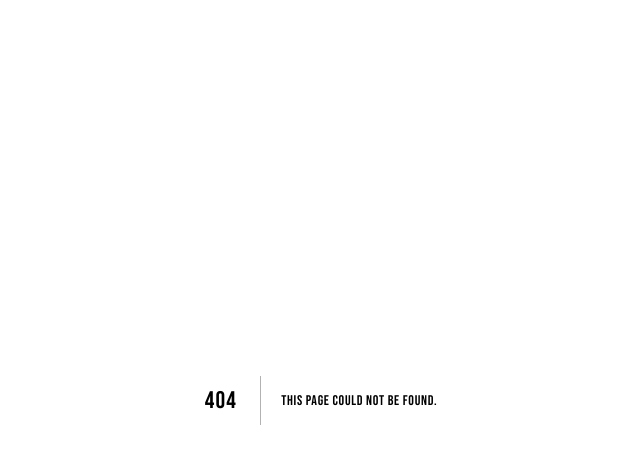
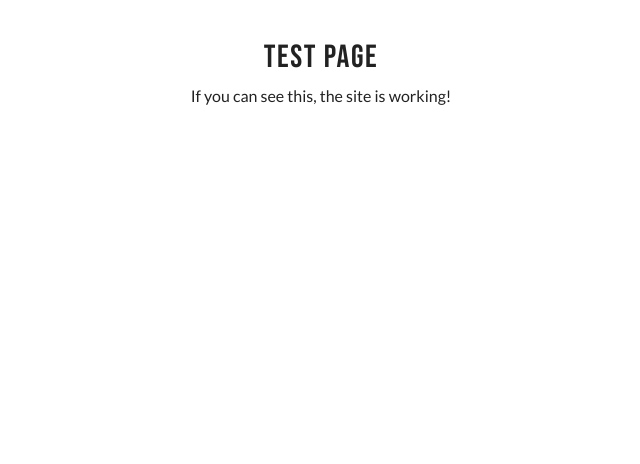
Before and after one commit to shiva-karan-k/Cambridge-VoH-ABC-LP, a Next.js app: page /test in a window 1280 px wide. Before the commit this address had no page. Shown: the top 464 px of the page, without its empty margins (319-959 px from the left). Built offline with nearby package versions, Linux system fonts and the light colour scheme; no server answers.

Commit message:
debug: Add test page and Clerk environment variable logging
- Add /test page to verify basic site functionality
- Add console logging for missing Clerk environment variables
- Help debug Vercel 404 NOT_FOUND error

```diff
--- a/src/app/layout.tsx
+++ b/src/app/layout.tsx
@@ -32,6 +32,13 @@ export default function RootLayout({
 }: Readonly<{
   children: React.ReactNode;
 }>) {
+  // Check if Clerk keys exist
+  const hasClerkKeys = process.env.NEXT_PUBLIC_CLERK_PUBLISHABLE_KEY && process.env.CLERK_SECRET_KEY;
+
+  if (!hasClerkKeys) {
+    console.error('Missing Clerk environment variables');
+  }
+
   return (
     <ClerkProvider>
       <html lang="en">
--- /dev/null
+++ b/src/app/test/page.tsx
@@ -0,0 +1,8 @@
+export default function TestPage() {
+  return (
+    <div style={{ padding: '2rem', textAlign: 'center' }}>
+      <h1>Test Page</h1>
+      <p>If you can see this, the site is working!</p>
+    </div>
+  );
+}
```
